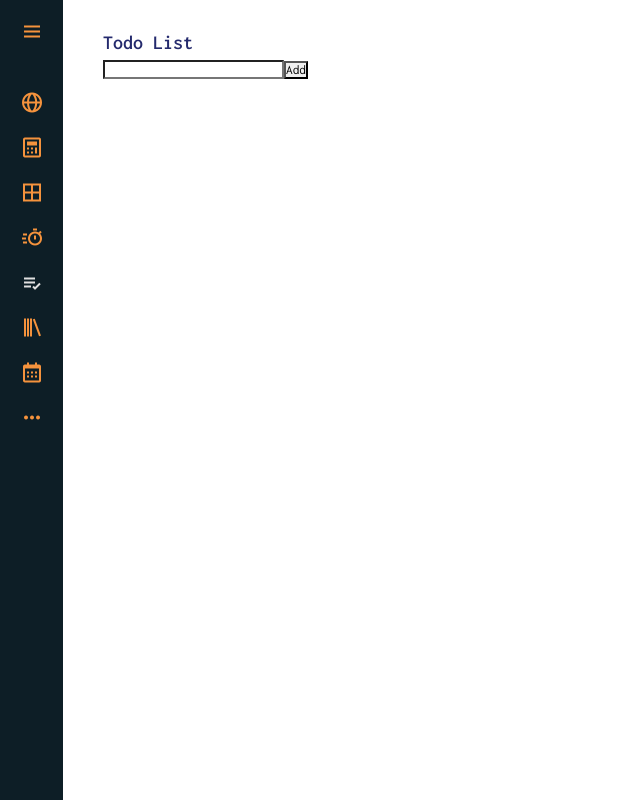
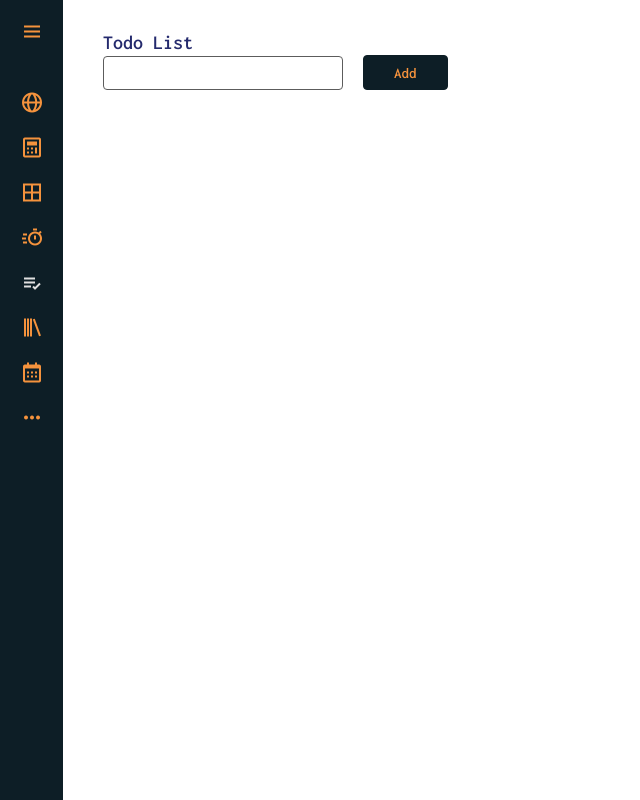
Before and after one commit to Evjjenui/gtp-react, a React app: page /todo in a window 1280 px wide. Shown: the whole page, without its empty margins (0-640 px from the left). Built offline with nearby package versions, Linux system fonts and the light colour scheme.

Commit message:
upd task planner

```diff
--- a/src/components/App.js
+++ b/src/components/App.js
@@ -61,7 +61,9 @@ class App extends Component {
               </div>
             </Route>
             <Route path='/task-planner'>
-              <TaskPlanner />
+              <div className="container">
+                <TaskPlanner />
+              </div>
             </Route>
           </Switch>
 
--- a/src/components/parts/task_planner_parts/Task.js
+++ b/src/components/parts/task_planner_parts/Task.js
@@ -2,58 +2,18 @@ import React from 'react';
 
 const Task = ({ taskText, onEdit ,...rest }) => {
 
-  // function onEdit(taskText) {
-  //   const { textEdit } = {...rest};
-  //   textEdit(taskText);
-  // }
+  function onEdit() {
+    // console.log(e.target);
+    const { textEdit } = { ...rest };
+    textEdit(taskText);
+  }
 
   return (
     <div
     className="task-text">
       <button
-        onClick= { onEdit }>
-        <svg version="1.1" id="Capa_1" xmlns="http://www.w3.org/2000/svg" xmlnsXlink="http://www.w3.org/1999/xlink" x="0px" y="0px" viewBox="0 0 512.001 512.001">
-        <g>
-          <g>
-            <path d="M496.063,62.299l-46.396-46.4c-21.199-21.199-55.689-21.198-76.888,0C352.82,35.86,47.964,340.739,27.591,361.113
-              c-2.17,2.17-3.624,5.054-4.142,7.875L0.251,494.268c-0.899,4.857,0.649,9.846,4.142,13.339c3.497,3.497,8.487,5.042,13.338,4.143
-              L143,488.549c2.895-0.54,5.741-2.008,7.875-4.143l345.188-345.214C517.311,117.944,517.314,83.55,496.063,62.299z M33.721,478.276
-              l14.033-75.784l61.746,61.75L33.721,478.276z M140.269,452.585L59.41,371.721L354.62,76.488l80.859,80.865L140.269,452.585z
-              M474.85,117.979l-18.159,18.161l-80.859-80.865l18.159-18.161c9.501-9.502,24.96-9.503,34.463,0l46.396,46.4
-              C484.375,93.039,484.375,108.453,474.85,117.979z"/>
-          </g>
-        </g>
-        <g>
-        </g>
-        <g>
-        </g>
-        <g>
-        </g>
-        <g>
-        </g>
-        <g>
-        </g>
-        <g>
-        </g>
-        <g>
-        </g>
-        <g>
-        </g>
-        <g>
-        </g>
-        <g>
-        </g>
-        <g>
-        </g>
-        <g>
-        </g>
-        <g>
-        </g>
-        <g>
-        </g>
-        <g>
-        </g>
-        </svg>
+        onClick= { () => onEdit() }>
+        <i className="bx bx-pencil"></i>
       </button>
       <p>{ taskText }</p>
     </div>
--- a/src/components/parts/task_planner_parts/TaskPlannerItem.js
+++ b/src/components/parts/task_planner_parts/TaskPlannerItem.js
@@ -15,24 +15,26 @@ const TaskPlannerItem = () => {
     setTaskItems([...taskItems, targetValue]);
   }
 
-  // const taskEditFunc = (taskText) => {
-  //   console.log('try to edit me', taskText);
-  // }
+  const taskEditFunc = (taskText) => {
+    alert('try to edit me', taskText);
+  }
 
   return (
     <div className="task-planner_item">
       <div className="task-planner_item_top-bar">
         <button onClick={() => setOpen(true)}>
-          <svg height="448pt" viewBox="0 0 448 448" width="448pt" xmlns="http://www.w3.org/2000/svg"><path d="m408 184h-136c-4.417969 0-8-3.582031-8-8v-136c0-22.089844-17.910156-40-40-40s-40 17.910156-40 40v136c0 4.417969-3.582031 8-8 8h-136c-22.089844 0-40 17.910156-40 40s17.910156 40 40 40h136c4.417969 0 8 3.582031 8 8v136c0 22.089844 17.910156 40 40 40s40-17.910156 40-40v-136c0-4.417969 3.582031-8 8-8h136c22.089844 0 40-17.910156 40-40s-17.910156-40-40-40zm0 0"/></svg>
+          <i className="bx bx-plus"></i>
         </button>
       </div>
       <div className="task-list">
         {taskItems.map((item, id) => {
           return (
             <Task
-              onEdit= { (e) => console.log(e.target.closest('button').nextElementSibling.innerHTML) }
-              key={ id }
-              taskText={ item }/>
+              // onEdit= { (e) => console.log(e.target.closest('button').nextElementSibling.innerHTML) }
+              textEdit = { (taskText) => taskEditFunc(taskText) }
+              key ={ id }
+              taskText ={ item }
+            />
           )
         })}
       </div>
--- a/src/scss/application.scss
+++ b/src/scss/application.scss
@@ -2,7 +2,8 @@
 
 @import 'base/reset';
 
-@import './style';
-@import './blog';
-@import './navigation';
-@import './task_planner';
+@import 'style';
+@import 'form';
+@import 'blog';
+@import 'navigation';
+@import 'task_planner';
--- /dev/null
+++ b/src/scss/form.scss
@@ -0,0 +1,65 @@
+// FORM
+.form-item {
+  display: flex;
+  align-items: center;
+  margin-bottom: 14px;
+
+  label {
+    min-width: 160px;
+    margin-right: 10px;
+    font-size: 0.9em;
+  }
+
+  input {
+    @include border-radius(4px);
+    @include box-shadow(none);
+    min-width: 240px;
+    border: 1px solid hsl(0, 0%, 36%);
+    line-height: 32px;
+    height: 34px;
+    padding: 0 7px;
+    background-color: hsl(0, 0%, 100%);
+    font-size: 13px;
+
+    & + button {
+      margin-left: 20px;
+      font-size: 0.75em;
+    }
+  }
+
+  textarea {
+    display: block;
+    height: 100px;
+    min-width: 240px;
+    border: 1px solid hsl(0, 0%, 36%);
+    padding: 10px 7px;
+    font-size: 1.1em;
+    line-height: 1.1em;
+    resize: none;
+    @include border-radius(4px);
+    @include box-shadow(none);
+  }
+}
+
+form,
+.form-item {
+  button {
+    font-size: 0.85em;
+    line-height: 1.2em;
+    cursor: pointer;
+    padding: 0.5em 2em;
+    text-align: center;
+    font-weight: bold;
+    color: hsl(28, 90%, 60%);
+    background-color: hsl(199, 49%, 10%);
+    border: 1px solid hsl(199, 49%, 10%);
+    @include border-radius(4px);
+    @include transition(0.35s ease background, 0.35s ease color);
+
+    &:hover {
+      background-color: transparent;
+      color: hsl(199, 49%, 10%);
+    }
+  }
+}
+// FORM END
--- a/src/scss/task_planner.scss
+++ b/src/scss/task_planner.scss
@@ -8,15 +8,14 @@
     overflow: hidden;
     padding: 0 0 10px;
     border: 1px solid hsl(187, 39%, 35%);
-    min-height: 8em;
-    max-height: 8em;
+    height: 8em;
     max-width: 25%;
     @include border-radius(4px);
     @include box-shadow(2px 2px 6px 0 hsl(187, 39%, 35%, 0.25));
 
-    svg {
-      width: 11px;
-      fill: #00cc99;
+    i {
+      color: #00cc99;
+      font-size: 22px;
     }
 
     &:hover {
@@ -32,6 +31,10 @@
       background-color: hsl(187, 39%, 35%);
       display: flex;
       align-items: center;
+
+      i {
+        font-size: 20px;
+      }
 
       button {
         opacity: 0;
@@ -77,9 +80,10 @@
     display: block;
     resize: none;
     padding: 0.75em;
-    min-height: 6em;
+    min-height: 9em;
     margin-bottom: 1.25em;
     outline-offset: 2px;
+    font-size: 0.7em;
     line-height: 1.25em;
     border: 2px solid hsl(187, 39%, 35%, 0.5);
     border-radius: 4px;
```
